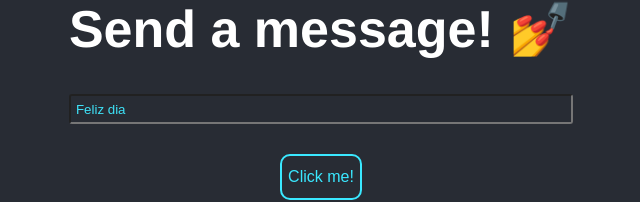
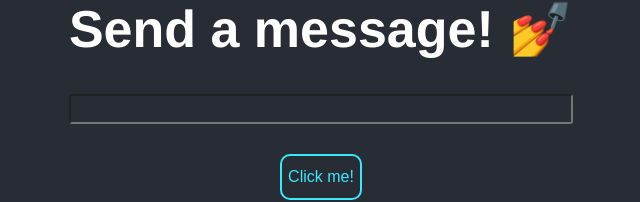
Before and after one commit to mariwrios/push-prueba-3, a React (Create React App) app: page / in a window 1280 px wide. Shown: the part 383-585 px from the top of the page, without its empty margins (319-959 px from the left). Built offline with nearby package versions, Linux system fonts and the light colour scheme.

Commit message:
onesignal codigo de prueba

```diff
--- a/src/App.js
+++ b/src/App.js
@@ -9,7 +9,7 @@ import { sendNotification } from './helper/sendNorification';
 function App() {
  const [message, setMessage] = useState('')
   const [formValues, handleInputChange, reset] = useForm({
-    msg:'Feliz dia'
+    msg:''
   })
   const { msg } = formValues;
 
--- a/src/helper/sendNorification.js
+++ b/src/helper/sendNorification.js
@@ -5,7 +5,7 @@ export const sendNotification = (body) => {
   fetch('https://onesignal.com/api/v1/notifications', {
     'method': 'POST',
     'headers': {
-      'Authorization': 'Basic' + key,
+      'Authorization': 'Basic ' + key,
       'Content-Type': 'application/json'
     },
     'body': JSON.stringify({
```
